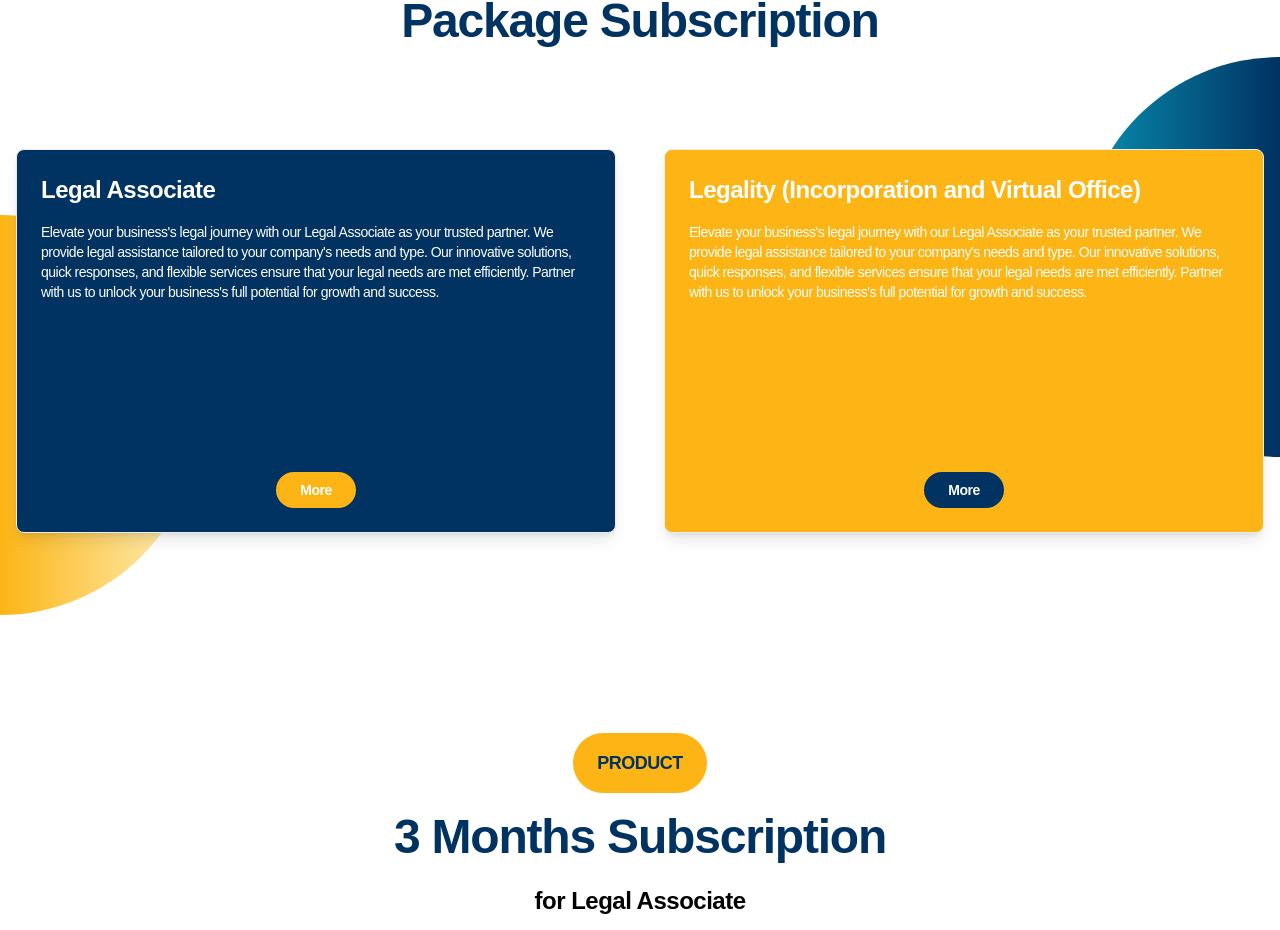
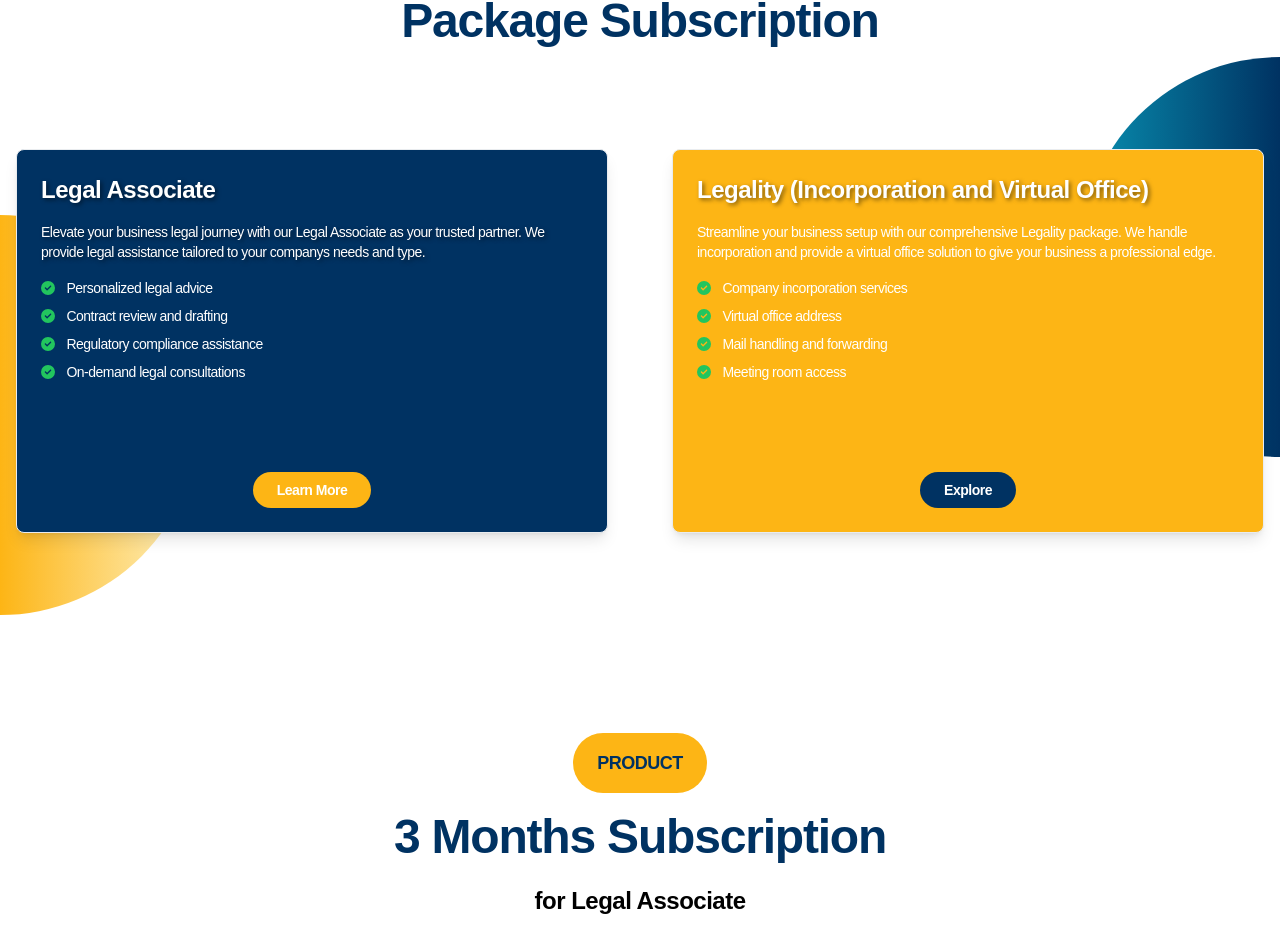
Before and after one commit to nctrnlman/client-cla-indonesia, a React (Vite) app: page / in a window 1280 px wide. Shown: the part 1019-1949 px from the top of the page. Built offline with nearby package versions, Linux system fonts and the light colour scheme.

Commit message:
update packgage subs

```diff
--- a/src/components/home/PackageSubcription.jsx
+++ b/src/components/home/PackageSubcription.jsx
@@ -1,6 +1,13 @@
+import React, { useEffect } from "react";
+import { useNavigate } from "react-router-dom";
 import PackageCard from "../cards/packageSubscription/PackageCard";
-import { useNavigate } from "react-router-dom";
-import { useEffect } from "react";
+import { motion } from "framer-motion";
+import { FontAwesomeIcon } from "@fortawesome/react-fontawesome";
+import {
+  faCheckCircle,
+  faBuilding,
+  faBalanceScale,
+} from "@fortawesome/free-solid-svg-icons";
 
 function PackageSubscription() {
   const navigate = useNavigate();
@@ -16,6 +23,11 @@ function PackageSubscription() {
     });
   };
 
+  const cardVariants = {
+    hidden: { opacity: 0, y: 50 },
+    visible: { opacity: 1, y: 0, transition: { duration: 0.5 } },
+  };
+
   return (
     <div className="flex flex-col justify-center items-center py-20 pt-40 relative">
       <div>
@@ -23,26 +35,126 @@ function PackageSubscription() {
           Package Subscription
         </h2>
       </div>
-      <div className="grid grid-cols-1 md:grid-cols-2 gap-4 pb-6 max-w-7xl">
+
+      <div className="grid grid-cols-1 md:grid-cols-2 gap-8 pb-6 max-w-7xl">
+        <motion.div variants={cardVariants} initial="hidden" animate="visible">
           <PackageCard
-          title="Legal Associate"
-          content="Elevate your business's legal journey with our Legal Associate as your trusted partner. We provide legal assistance tailored to your company's needs and type. Our innovative solutions, quick responses, and flexible services ensure that your legal needs are met efficiently. Partner with us to unlock your business's full potential for growth and success."
-          buttonText="More"
-          onButtonClick={() => handleButtonClick("Basic Package Selected")}
+            title={<span className="text-shadow-md">Legal Associate</span>}
+            icon={
+              <FontAwesomeIcon
+                icon={faBalanceScale}
+                className="text-5xl mb-4 text-secondary"
+              />
+            }
+            content={
+              <>
+                <p className="mb-4 text-shadow-md">
+                  Elevate your business legal journey with our Legal Associate
+                  as your trusted partner. We provide legal assistance tailored
+                  to your companys needs and type.
+                </p>
+                <ul className="text-left space-y-2">
+                  <li>
+                    <FontAwesomeIcon
+                      icon={faCheckCircle}
+                      className="mr-2 text-green-500"
+                    />{" "}
+                    Personalized legal advice
+                  </li>
+                  <li>
+                    <FontAwesomeIcon
+                      icon={faCheckCircle}
+                      className="mr-2 text-green-500"
+                    />{" "}
+                    Contract review and drafting
+                  </li>
+                  <li>
+                    <FontAwesomeIcon
+                      icon={faCheckCircle}
+                      className="mr-2 text-green-500"
+                    />{" "}
+                    Regulatory compliance assistance
+                  </li>
+                  <li>
+                    <FontAwesomeIcon
+                      icon={faCheckCircle}
+                      className="mr-2 text-green-500"
+                    />{" "}
+                    On-demand legal consultations
+                  </li>
+                </ul>
+              </>
+            }
+            buttonText="Learn More"
+            onButtonClick={() =>
+              handleButtonClick("Legal Associate Package Selected")
+            }
             backgroundColor="bg-primary"
             textColor="text-white"
             buttonColor="bg-secondary text-white"
           />
+        </motion.div>
+        <motion.div variants={cardVariants} initial="hidden" animate="visible">
           <PackageCard
-          title="Legality (Incorporation and Virtual Office)"
-          content="Elevate your business's legal journey with our Legal Associate as your trusted partner. We provide legal assistance tailored to your company's needs and type. Our innovative solutions, quick responses, and flexible services ensure that your legal needs are met efficiently. Partner with us to unlock your business's full potential for growth and success."
-          buttonText="More"
-          onButtonClick={() => handleButtonClick("Premium Package Selected")}
+            title={
+              <span className="text-shadow-md">
+                Legality (Incorporation and Virtual Office)
+              </span>
+            }
+            icon={
+              <FontAwesomeIcon
+                icon={faBuilding}
+                className="text-5xl mb-4 text-primary "
+              />
+            }
+            content={
+              <>
+                <p className="mb-4">
+                  Streamline your business setup with our comprehensive Legality
+                  package. We handle incorporation and provide a virtual office
+                  solution to give your business a professional edge.
+                </p>
+                <ul className="text-left space-y-2">
+                  <li>
+                    <FontAwesomeIcon
+                      icon={faCheckCircle}
+                      className="mr-2 text-green-500"
+                    />{" "}
+                    Company incorporation services
+                  </li>
+                  <li>
+                    <FontAwesomeIcon
+                      icon={faCheckCircle}
+                      className="mr-2 text-green-500"
+                    />{" "}
+                    Virtual office address
+                  </li>
+                  <li>
+                    <FontAwesomeIcon
+                      icon={faCheckCircle}
+                      className="mr-2 text-green-500"
+                    />{" "}
+                    Mail handling and forwarding
+                  </li>
+                  <li>
+                    <FontAwesomeIcon
+                      icon={faCheckCircle}
+                      className="mr-2 text-green-500"
+                    />{" "}
+                    Meeting room access
+                  </li>
+                </ul>
+              </>
+            }
+            buttonText="Explore"
+            onButtonClick={() => handleButtonClick("Legality Package Selected")}
             backgroundColor="bg-secondary"
             textColor="text-white"
             buttonColor="bg-primary text-white"
           />
+        </motion.div>
       </div>
+
       <div className="half-circle-right"></div>
       <div className="half-circle-left"></div>
     </div>
```
Lines whose indentation alone changed are shown as unchanged.
